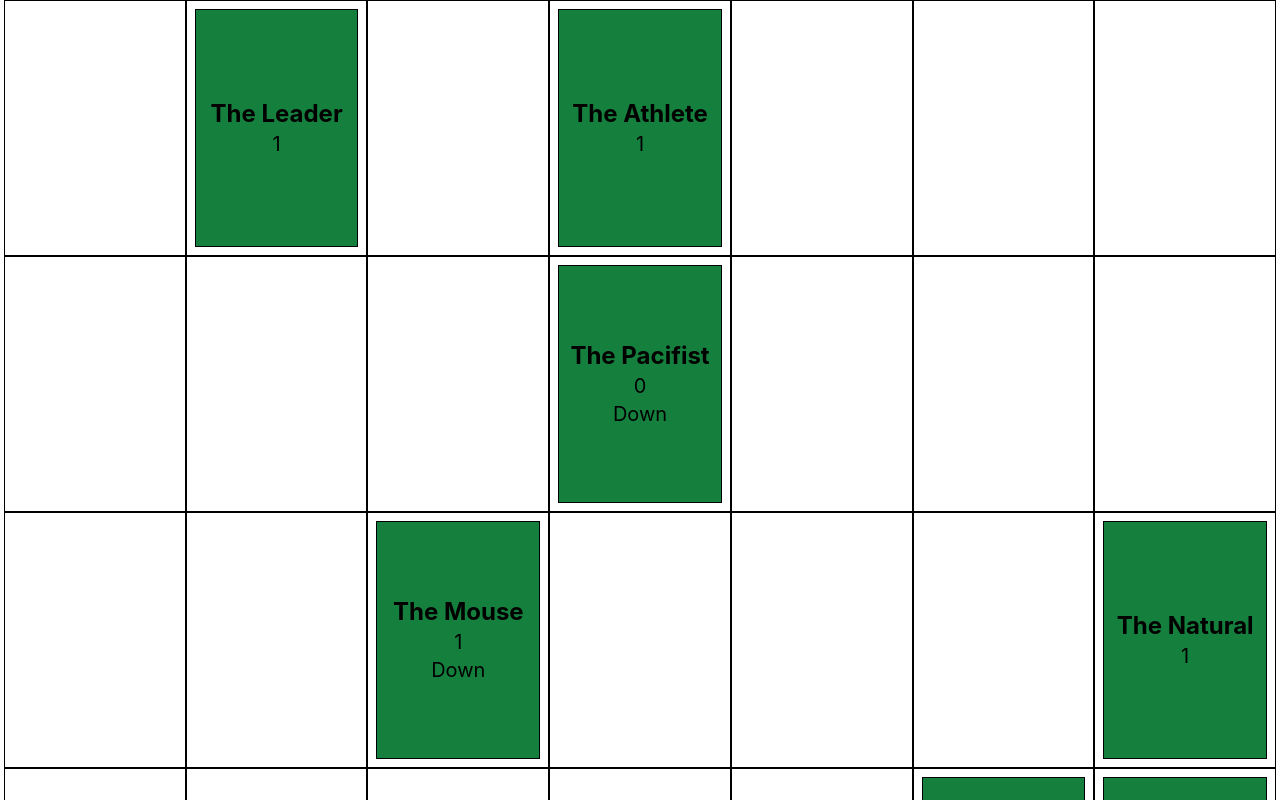
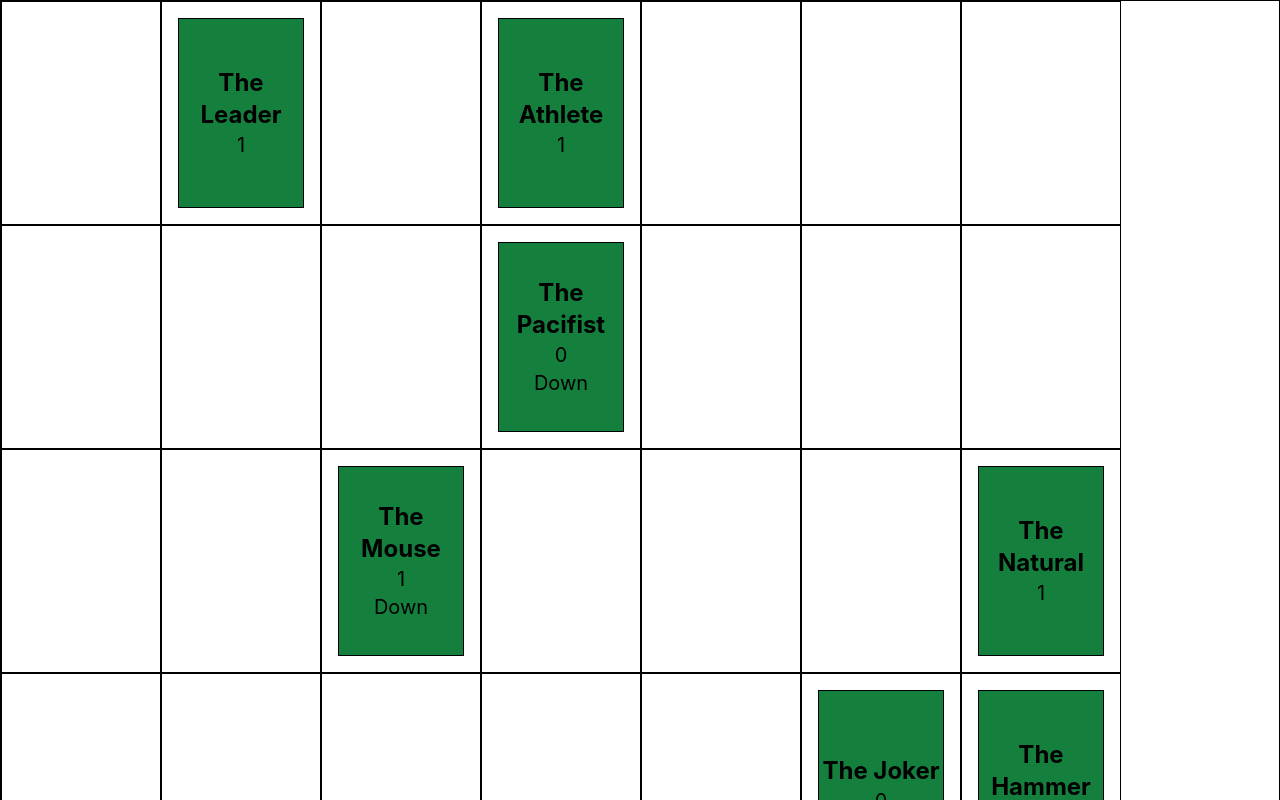
Before and after one commit to rbits0/the-lucky-seven, a React (Create React App) app: page / in a window 1280 px wide. Shown: the top 800 px of the page. Built offline with nearby package versions, Linux system fonts and the light colour scheme.

Commit message:
Display stacked cards

```diff
--- a/src/App.tsx
+++ b/src/App.tsx
@@ -113,7 +113,7 @@ function App() {
       if (position >= 0) {
         if (card.canOverlap && newList[row][position][0]) {
           // Put card on top instead of replacing
-          newList[row][position].push(card);
+          newList[row][position][1] = card;
         } else {
           newList[row][position][0] = card;
         }
@@ -123,6 +123,8 @@ function App() {
     // Save new deck and list
     setList(newList);
     setDeck(newDeck);
+
+    console.dir(newList);
   }
 
 
@@ -194,7 +196,7 @@ function createRandomBoard(): [(CardData | null)[][][], EnemyCard[]] {
     let enemies: EnemyCard[] = [];
     for (const [i, enemy] of cards.enemies.entries()) {
       for (const [j, position] of enemy.positions.entries()) {
-        const newEnemy = { ...enemy, position: position, id: `enemy${i},${j}`, type: CardType.Enemy};
+        const newEnemy = { ...enemy, position: position, id: `enemy${i}:${j}`, type: CardType.Enemy};
         delete newEnemy.positions;
         enemies.push(newEnemy);
       }
--- a/src/Card.tsx
+++ b/src/Card.tsx
@@ -6,15 +6,15 @@ import { CSS } from "@dnd-kit/utilities";
 
 interface CardProps {
   card: CardData,
-  row: number,
-  column: number,
+  className?: string,
+  disabled: boolean,
 }
 
 
-function Card({ card }: CardProps) {
-  const [enabled, setEnabled] = useState(card.type === CardType.Player);
+function Card({ card, className, disabled }: CardProps) {
+  const [enabled, setEnabled] = useState(false);
 
-  const { attributes, listeners, setNodeRef, transform } = useDraggable({
+  const { attributes, listeners, setNodeRef, transform, isDragging } = useDraggable({
     id: card.id,
     data: {
       card: card,
@@ -29,20 +29,26 @@ function Card({ card }: CardProps) {
 
   // Update enabled whenever card changes
   useEffect(() => {
-    setEnabled(card.type === CardType.Player);
-  }, [card.type]);
+    setEnabled(!disabled && card.type === CardType.Player && !(card as PlayerCard).down);
+  }, [card, disabled]);
 
 
   return (
+    <>
       <div
         ref={setNodeRef}
-      className={`w-full h-full text-center flex flex-col justify-center border border-black select-none
-        ${card.type === CardType.Enemy ? "bg-rose-700" : "bg-green-700"}`}
+        className={`text-center mt-3 mb-3 flex flex-col justify-center border border-black select-none
+          ${card.type === CardType.Enemy ? "bg-rose-700" : "bg-green-700"}
+          ${// Card should be above everything when it's being dragged
+            isDragging ? "z-30" : "z-10"
+          }
+          ${className}
+        `}
         {...listeners}
         {...attributes}
         role={enabled ? "button" : ""}
         onDragStart={() => {console.log("A")}}
-      style={style}
+        style={{ ...style, height: "calc(100% - 2rem)", width: "calc(100% - 2rem)" }}
       >
         <h2 className="text-2xl font-bold">{card.name}</h2>
         <h2 className="text-xl">{card.strength}</h2>
@@ -50,6 +56,7 @@ function Card({ card }: CardProps) {
           <h2 className="text-xl">Down</h2>
         : null}
       </div>
+    </>
   );
 }
 
--- a/src/Cell.tsx
+++ b/src/Cell.tsx
@@ -8,11 +8,11 @@ interface CellProps {
   id: string,
   rowIndex: number,
   columnIndex: number,
-  card: CardData | null,
+  cards: (CardData | null)[],
 }
 
 
-function Cell({ id, rowIndex, columnIndex, card }: CellProps) {
+function Cell({ id, rowIndex, columnIndex, cards }: CellProps) {
   const { isOver, setNodeRef } = useDroppable({
     id: id,
     data: {
@@ -22,12 +22,15 @@ function Cell({ id, rowIndex, columnIndex, card }: CellProps) {
 
   return (
     <div
-      className={`flex p-2 items-center justify-center border border-black ${isOver ? "bg-pink-400" : "bg-white"}`}
-      style={{height: "16em", width: "12em"}}
+      className={`flex items-center justify-center relative border border-black ${isOver ? "bg-pink-400" : "bg-white"}`}
+      style={{height: "14em", width: "10em"}}
       ref={setNodeRef}
     >
-      {card ?
-        <Card card={card} row={rowIndex} column={columnIndex}/>
+      {cards[0] ?
+        <Card card={cards[0]} disabled={cards[1] !== null}/>
+      : null}
+      {cards[1] ?
+        <Card card={cards[1]} disabled={true} className="absolute mt-20"/>
       : null}
     </div>
   );
--- a/src/Grid.tsx
+++ b/src/Grid.tsx
@@ -11,6 +11,8 @@ interface GridProps {
 
 
 function Grid({ list, setList }: GridProps) {
+
+  console.dir(list);
 
   function onDragEnd({over, active}: DragEndEvent) {
     if (!over) {
@@ -54,7 +56,7 @@ function Grid({ list, setList }: GridProps) {
 
   return (
     <DndContext onDragEnd={onDragEnd}>
-      <div className="mx-1">
+      <div className="border border-black">
         {
           list.map((row, rowIndex) => (
             <div key={rowIndex} className="flex">
@@ -64,7 +66,7 @@ function Grid({ list, setList }: GridProps) {
                   id={`${rowIndex},${columnIndex}`}
                   rowIndex={rowIndex}
                   columnIndex={columnIndex}
-                  card={cards[0]}
+                  cards={cards}
                 />
               ))}
             </div>
```
Lines whose indentation alone changed are shown as unchanged.
